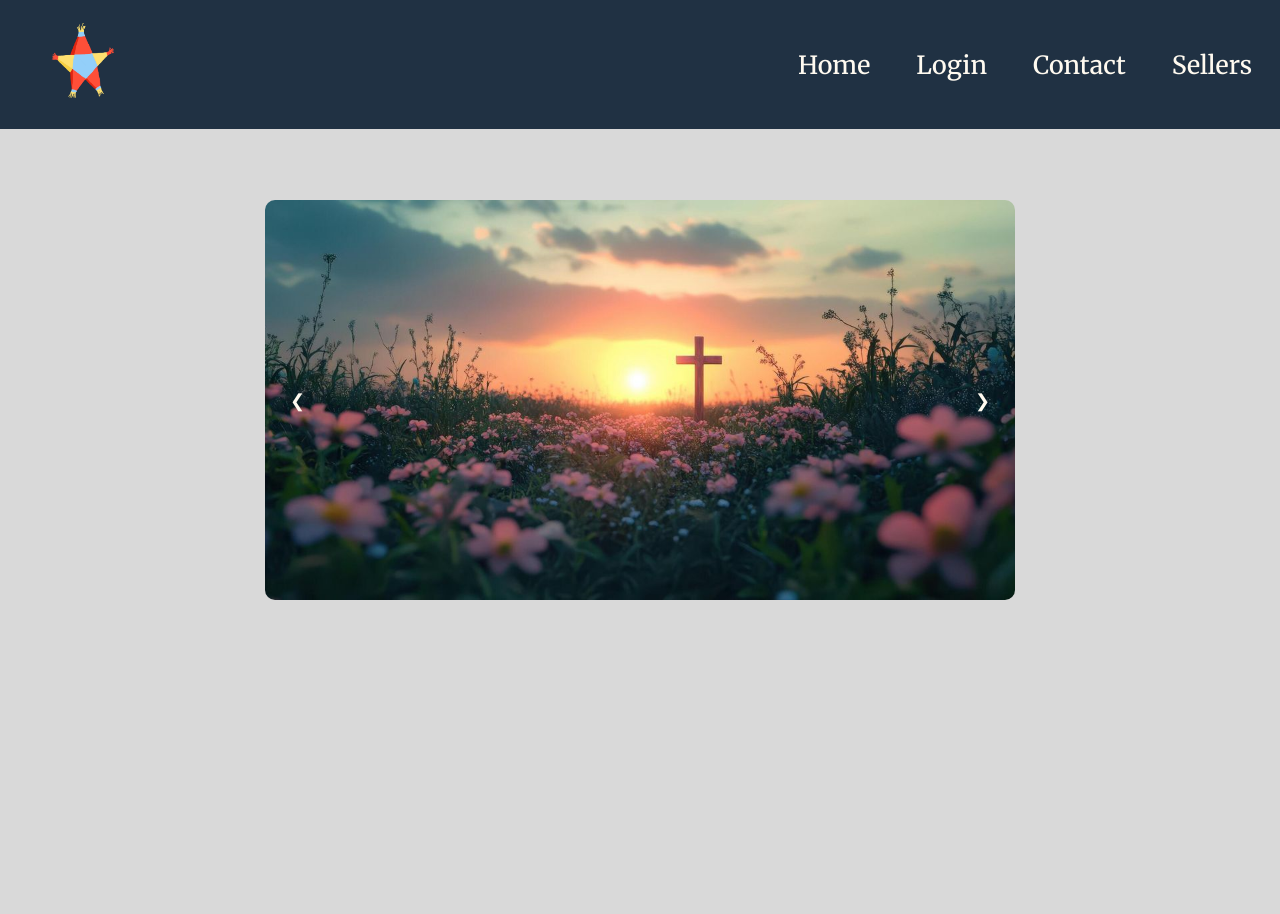
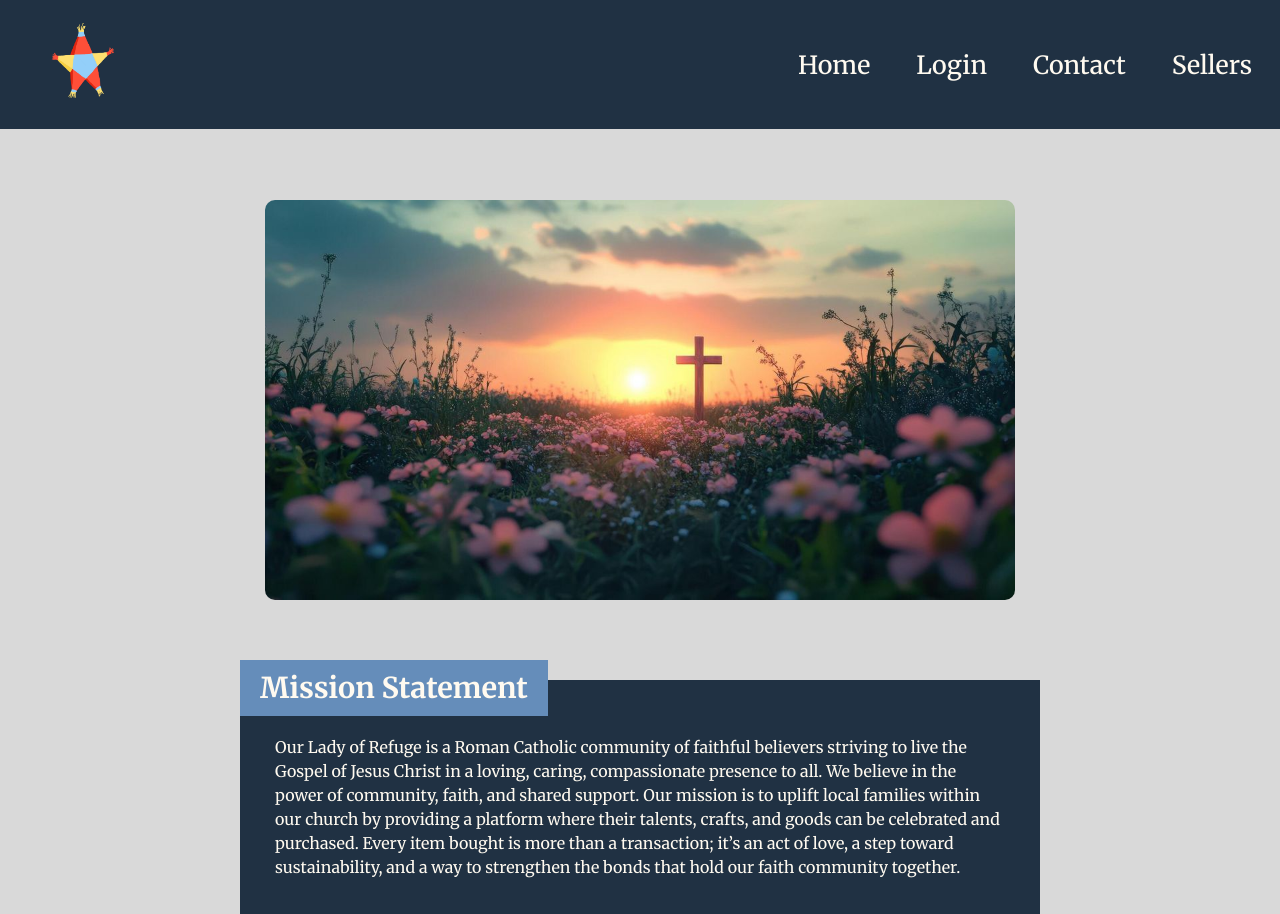
Before and after one commit to 3ik54/OurLadyofRefugeCommerce, a React (Vite) app: page / in a window 1280 px wide. Before the commit the page ends 800 px from the top, so only its background shows below. Built offline with nearby package versions, Linux system fonts and the light colour scheme.

Commit message:
remove arrows/add statement

```diff
--- a/src/App.tsx
+++ b/src/App.tsx
@@ -1,5 +1,6 @@
 import Navbar from './Navbar.tsx';
 import ImageSlider from "./ImageSlideshow.tsx"
+import Message from "./Message.tsx"
 
 function App() {
 
@@ -23,6 +24,8 @@ function App() {
         <ImageSlider slides={slides}/>
       </div>
 
+      < Message />
+
 
     </div>
 
--- a/src/ImageSlideshow.css
+++ b/src/ImageSlideshow.css
@@ -20,29 +20,3 @@
 .fade-out {
     opacity: 0;
 }
-
-.prev, .next {
-    position: absolute;
-    top: 50%;
-    transform: translateY(-50%);
-    background: transparent;
-    color: floralwhite;
-    border: none;
-    padding: 10px 15px;
-    cursor: pointer;
-    font-size: 18px;
-    border-radius: 5px;
-    transition: background .3s;
-}
-
-.prev:hover, .next:hover {
-    background: rgb(32, 49, 67);
-}
-
-.prev {
-    left: 10px;
-}
-
-.next {
-    right: 10px;
-}
--- a/src/ImageSlideshow.tsx
+++ b/src/ImageSlideshow.tsx
@@ -14,6 +14,7 @@ const ImageSlider = ({slides}: ImageSliderProps) => {
 
     const [currentIndex, setCurrentIndex] = useState(0);
     const [fade, setFade] = useState(true);
+
     useEffect(() => {
         const interval = setInterval(() => {
             setFade(false);
@@ -28,35 +29,12 @@ const ImageSlider = ({slides}: ImageSliderProps) => {
         return () => clearInterval(interval);
     }, [slides.length]);
 
-    const goToPrevious = () => {
-        setFade(false);
-        setTimeout(() => {
-            setCurrentIndex((prevIndex) =>
-                prevIndex === 0 ? slides.length - 1 : prevIndex - 1
-            );
-            setFade(true);
-        }, 750);
-    };
-
-    const goToNext = () => {
-        setFade(false);
-        setTimeout(() => {
-            setCurrentIndex((prevIndex) =>
-                prevIndex === slides.length - 1 ? 0 : prevIndex + 1
-            );
-            setFade(true);
-        }, 750);
-    };
-
     return (
         <div className="slideshow-container">
             <div
-                className={`slide ${fade ? 'fade-in' : 'fade-out'}`} // ← CHANGED: Added fade classes
+                className={`slide ${fade ? 'fade-in' : 'fade-out'}`}
                 style={{backgroundImage: `url(${slides[currentIndex].url})`}}>
             </div>
-
-            <button className="prev" onClick={goToPrevious}>❮</button>
-            <button className="next" onClick={goToNext}>❯</button>
         </div>
     );
 
--- /dev/null
+++ b/src/Message.css
@@ -0,0 +1,27 @@
+.mission-box {
+  background-color: rgb(32, 49, 67);
+  padding: 35px;
+  width: 800px;
+  max-width: 90%;
+  position: relative;
+  margin: 80px auto 0;
+  display: flex;
+  flex-direction: column;
+}
+
+.mission-header {
+  background-color: rgb(101, 141, 186);
+  color: floralwhite;
+  font-weight: bold;
+  font-size: 1.2rem;
+  padding: 10px 20px;
+  position: absolute;
+  top: -20px;
+  left: 0px;
+}
+
+.mission-text {
+  color: floralwhite;
+  margin-top: 20px;
+  line-height: 1.5;
+}
--- /dev/null
+++ b/src/Message.tsx
@@ -0,0 +1,19 @@
+import "./Message.css"
+
+const Message = () => {
+
+    return (
+      <div className="mission-box">
+        <div className="mission-header">
+          <h2>Mission Statement</h2>
+        </div>
+        <p className="mission-text">
+            Our Lady of Refuge is a Roman Catholic community of faithful believers striving to live the Gospel of Jesus Christ in a loving, caring, compassionate presence to all.
+            We believe in the power of community, faith, and shared support. Our mission is to uplift local families within our church by providing a platform where their talents, crafts, and goods can be celebrated and purchased.
+            Every item bought is more than a transaction; it’s an act of love, a step toward sustainability, and a way to strengthen the bonds that hold our faith community together.
+        </p>
+      </div>
+  );
+}
+
+export default Message;
```
